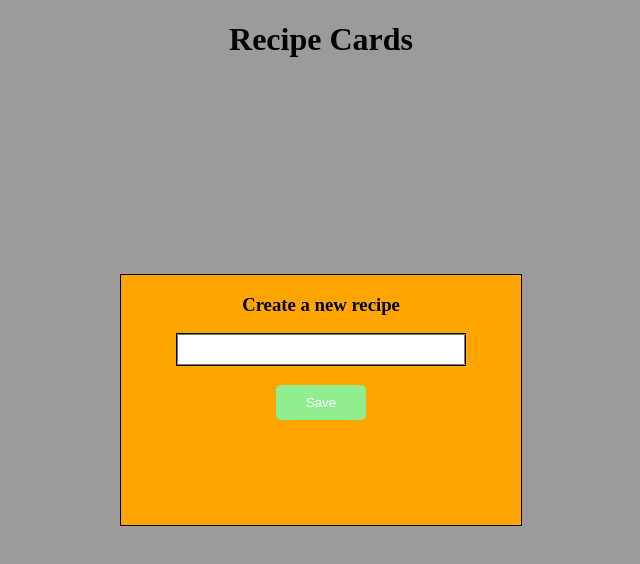
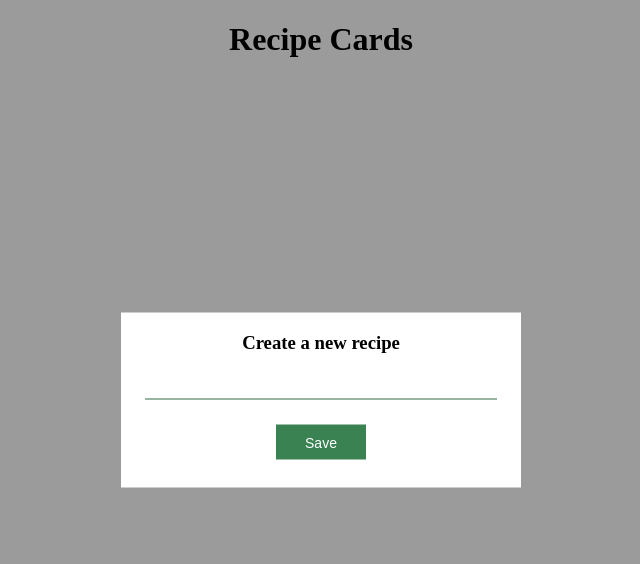
Before and after one commit to Swoodend/recipe_cards, a React (Create React App) app: page / in a window 1280 px wide. Both pictures are taken after a click on the element "Add a Recipe". Shown: the top 564 px of the page, without its empty margins (319-959 px from the left). Built offline with nearby package versions, Linux system fonts and the light colour scheme.

Commit message:
stylize the modal to give it that "modern" look

```diff
--- a/public/App.css
+++ b/public/App.css
@@ -16,36 +16,56 @@ html, body{
 }
 
 .modal {
-  background: orange;
+  background: white;
   text-align: center;
   position: absolute;
   top: 50%;
   left: 50%; /* position the left edge of the element at the middle of the parent */
   transform: translate(-50%, -50%);
   width: 400px;
-  height: 250px;
-  outline: 1px solid black;
+  height: 175px;
+}
+
+.modal-form {
+  position: absolute;
+  left: 15px;
+  bottom: 55px;
 }
 
 .new-recipe-input {
-  width: 70%;
+  width: 340px;
   height: 25px;
-  outline: 1px solid black;
+  border: 0;
+  outline: 0;
+  background: transparent;
+  border-bottom: 1px solid #316d45;
+  font-size: 14px;
+  padding-left: 10px;
+}
+
+.text-container {
+  text-align: left;
+  font-size: 10px;
+}
+
+.sub-modal-text {
+  margin: 0;
+  padding: 2px 0 0 2px;
 }
 
 .save {
+  position: relative;
+  top: 25px;
   display: block;
   height: 35px;
   width: 90px;
-  background: lightgreen;
+  background: #3b8253;
   color: white;
-  border-radius: 5px;
   padding: 3px;
-  margin-top: 20px;
+  font-size: 14px;
   margin-left: auto;
   margin-right: auto;
   border-style: none;
-
 }
 
 .card-container {
```
